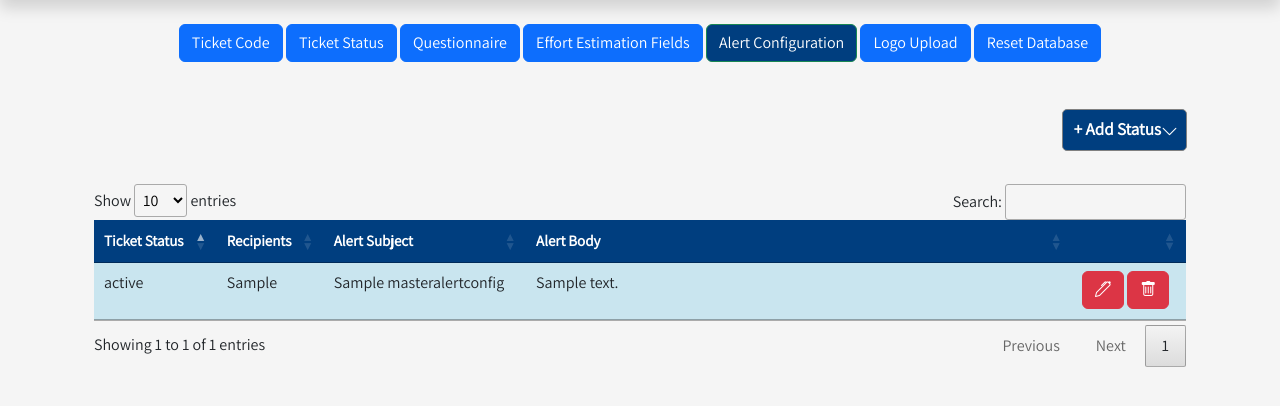
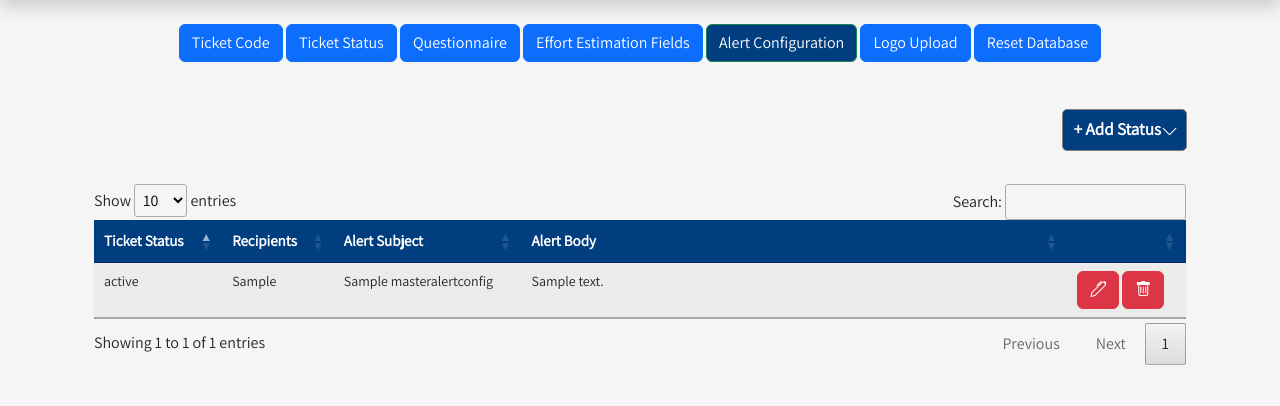
Before and after one commit to kheraananya/mywebsite, a Flask app: page /master-alert-home in a window 1280 px wide. Shown: the part 48-454 px from the top of the page. Run offline with Flask 2, Linux system fonts and the light colour scheme; a user stored in the database is signed in; tables that the repository leaves empty hold one stand-in row (values such as "Sample post"); parts of the project's set-up code (start-up, migrations or seed data) failed here and were passed over; some libraries are stand-ins or nearby versions.

Commit message:
Master setup UI-updated

```diff
--- a/TicketDemo/devconfig.ini
+++ b/TicketDemo/devconfig.ini
@@ -1,5 +1,5 @@
 [database]
-URI_pwd = 5416
+URI_pwd = 9663081711
 URI_DB_name = TicketDemo
 secret_key = ScoPortal
 
--- a/TicketDemo/website/templates/master_alert.html
+++ b/TicketDemo/website/templates/master_alert.html
@@ -2,8 +2,8 @@
 {% block title %} Master Ticket Statuses {% endblock %}
 {% block content %}
 <style>
-    .table>tbody>tr:nth-of-type(odd) {
-        background-color: #C9E5EF;
+    .table > tbody{
+        background-color: rgb(235,235,235);
     }
 </style>
 
@@ -40,7 +40,7 @@
             id="collapseTwo" class="collapse people">
             <div class="container">
                 <form method='POST'>
-                    <div style="border: 1px solid grey; border-radius: 5px; background-color: #C9E5EF;">
+                    <div style="border: 1px solid grey; border-radius: 5px; background-color: rgb(235,235,235);">
                         <div class="form-group" class="grid-container" style="display: grid;
                     grid-template-columns: auto auto ; grid-gap: 30px; padding: 10px;">
                             <div><label for="ticket_status">Ticket Status</label>
@@ -107,7 +107,7 @@
             </thead>
             <tbody>
                 {% for alert in alerts %}
-                <tr>
+                <tr style="font-size: 14px;">
                     <td>{{alert.ticket_status}}</a></td>
                     <td>{{alert.recipients|capitalize}}</td>
                     <td>{{alert.alert_subject}}</td>
--- a/TicketDemo/website/templates/master_ticketcode.html
+++ b/TicketDemo/website/templates/master_ticketcode.html
@@ -8,7 +8,7 @@
   </style>
 <body>
     <br>
-    <div align='center'>
+    <div align='center' style="font-size: 16px;">
       <a href="/master-ticketcode-home"><button type="button" class="btn btn-success" style="background-color: #003E7F;">Ticket Code</button></a>
       <a href="/master-status-home"><button type="button" class="btn btn-primary">Ticket Status</button></a>
       <a href="/master-question-home"><button type="button" class="btn btn-primary">Questionnaire</button></a>
@@ -31,7 +31,7 @@
         </form>
 	</div>   -->
     <div align="center" class="container">
-		<h2>Ticket Code: <div class="badge bg-secondary">{{ticket_code}}</div></h2>
+		<h2 style="font-size: 22px;">Ticket Code: <div class="badge bg-secondary">{{ticket_code}}</div></h2>
     </div>
     <br>
 </body>
```
Also changed, not shown: TicketDemo/website/templates/master_effort.html (+5 -7 lines), TicketDemo/website/templates/master_question.html (+5 -7 lines), TicketDemo/website/templates/master_reset.html (+4 -4 lines), TicketDemo/website/templates/master_status.html (+5 -7 lines).
